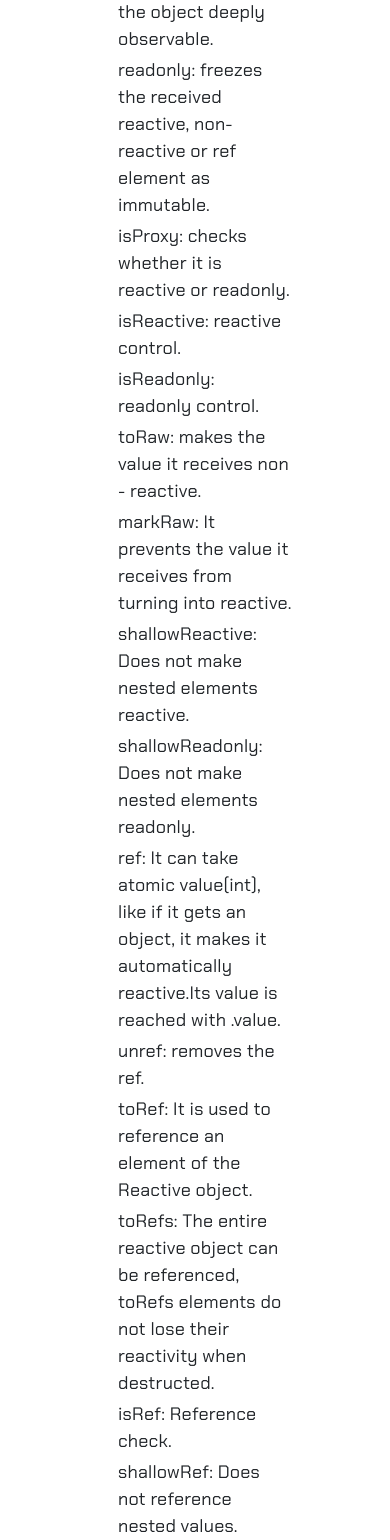
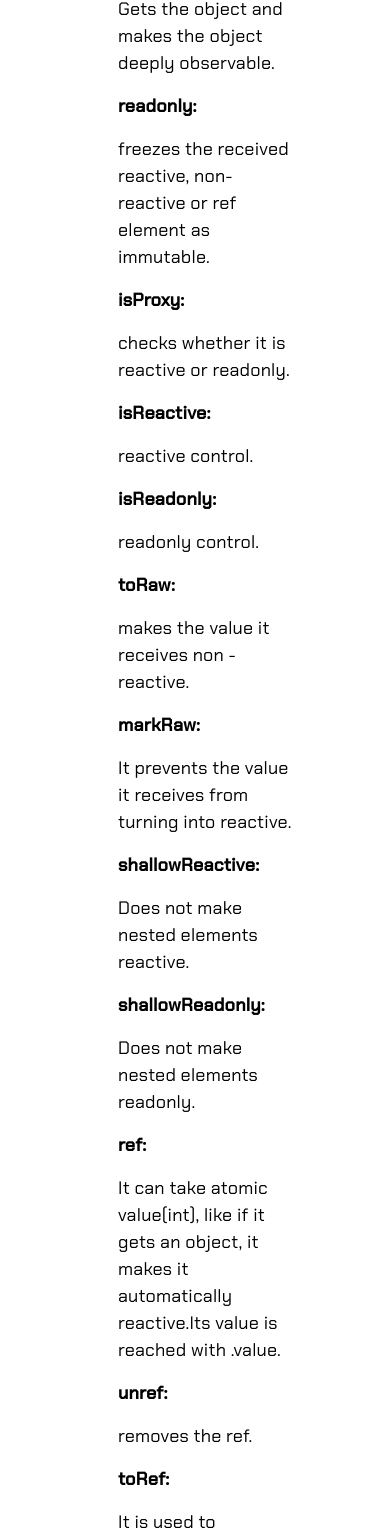
Before and after one commit to kaygusuzemre/emrekaygusuz.com-Template, a Vue app: page /blog in a window 390 px wide. Shown: the part 4838-6378 px from the top of the page. Built offline with nearby package versions, Linux system fonts and the light colour scheme.

Commit message:
home edited

```diff
--- a/src/components/Icons.vue
+++ b/src/components/Icons.vue
@@ -43,9 +43,9 @@ const icons = ref([
 
 <template>
     <div class="position-fixed">
-        <ul class="icons-list" v-for="icon in icons" :key="icon.id">
-            <li class="">
-                <a :href="icon.link" class="text-dark">
+        <ul class="icons" v-for="icon in icons" :key="icon.id">
+            <li class="icons-list">
+                <a :href="icon.link" class="ic text-dark">
                     <svg xmlns="http://www.w3.org/2000/svg" width="24" height="24" fill="currentColor" :class="icon.brand"
                         viewBox="0 0 16 16">
                         <path :d="icon.path" />
@@ -55,3 +55,9 @@ const icons = ref([
         </ul>
     </div>
 </template>
+
+<style>
+.btn-home:hover .icons {
+    transform: scale(1.5);
+}
+</style>
--- a/src/views/Blog.vue
+++ b/src/views/Blog.vue
@@ -1,66 +1,65 @@
 <script setup>
 import { ref } from 'vue'
-
 const reactivity = ref([
     {
-        items: 'reactive: Gets the object and makes the object deeply observable.'
+        items: 'reactive:', info: 'Gets the object and makes the object deeply observable.'
     },
     {
-        items: 'readonly: freezes the received reactive, non- reactive or ref element as immutable.'
+        items: 'readonly:', info: 'freezes the received reactive, non- reactive or ref element as immutable.'
     },
     {
-        items: 'isProxy: checks whether it is reactive or readonly.'
+        items: 'isProxy:', info: 'checks whether it is reactive or readonly.'
     },
     {
-        items: 'isReactive: reactive control.'
+        items: 'isReactive:', info: 'reactive control.'
     },
     {
-        items: 'isReadonly: readonly control.'
+        items: 'isReadonly:', info: 'readonly control.'
     },
     {
-        items: 'toRaw: makes the value it receives non - reactive.'
+        items: 'toRaw:', info: 'makes the value it receives non - reactive.'
     },
     {
-        items: 'markRaw: It prevents the value it receives from turning into reactive.'
+        items: 'markRaw:', info: 'It prevents the value it receives from turning into reactive.'
     },
     {
-        items: 'shallowReactive: Does not make nested elements reactive.'
+        items: 'shallowReactive:', info: 'Does not make nested elements reactive.'
     },
     {
-        items: 'shallowReadonly: Does not make nested elements readonly.'
+        items: 'shallowReadonly:', info: 'Does not make nested elements readonly.'
     },
     {
-        items: 'ref: It can take atomic value(int), like if it gets an object, it makes it automatically reactive.Its value is reached with .value.'
+        items: 'ref:', info: 'It can take atomic value(int), like if it gets an object, it makes it automatically reactive.Its value is reached with .value.'
     },
     {
-        items: 'unref: removes the ref.'
+        items: 'unref:', info: 'removes the ref.'
     },
     {
-        items: 'toRef: It is used to reference an element of the Reactive object.'
+        items: 'toRef:', info: 'It is used to reference an element of the Reactive object.'
     },
     {
-        items: 'toRefs: The entire reactive object can be referenced, toRefs elements do not lose their reactivity when destructed.'
+        items: 'toRefs:', info: 'The entire reactive object can be referenced, toRefs elements do not lose their reactivity when destructed.'
     },
     {
-        items: 'isRef: Reference check.'
+        items: 'isRef:', info: 'Reference check.'
     },
     {
-        items: 'shallowRef: Does not reference nested values.'
+        items: 'shallowRef:', info: 'Does not reference nested values.'
     },
     {
-        items: 'triggerRef: It is used to trigger the watchers watching shallowRef.'
+        items: 'triggerRef:', info: 'It is used to trigger the watchers watching shallowRef.'
     },
     {
-        items: 'customRef: It can be used to prepare a custom get set, there is a debounce example in the Vue3 document.'
+        items: 'customRef:', info: 'It can be used to prepare a custom get set, there is a debounce example in the Vue3 document.'
     },
     {
-        items: 'computed: It is used to process Reactive elements like reduce etc.Return value can be observed.'
+        items: 'computed:', info: 'It is used to process Reactive elements like reduce etc.Return value can be observed.'
     },
     {
-        items: 'watch: It watches the specified element or elements and calls the callback function at the time of change. (It was working singly in Vue2, but in Vue3, it can watch multiple elements.)'
+        items: 'watch:', info: 'It watches the specified element or elements and calls the callback function at the time of change. (It was working singly in Vue2, but in Vue3, it can watch multiple elements.)'
     },
     {
-        items: 'watchEffect: Observes the reactive variables in the function without specifying the element specifically.'
+        items: 'watchEffect:', info: ' Observes the reactive variables in the function without specifying the element specifically.'
     },
 ]);
 </script>
@@ -130,9 +129,10 @@ const reactivity = ref([
                 wanted to do this in the component, we were using <span class="info px-1">Vue.observable</span>. But in
                 terms of reactivity, that was all we had. In Vue 3, reactivity events have been made more detailed. </p>
             <h2 class="article3 border-bottom border-dark border-1 pb-2">Reactivity variables in Vue 3</h2>
-            <ul class="article2">
-                <li class="pb-1" v-for="reac in reactivity">
-                    {{ reac.items }}
+            <ul class="article2 pt-2">
+                <li class="" v-for="reac in reactivity" :key="reac">
+                    <p class="fw-bold pe-1">{{ reac.items }}</p>
+                    <p>{{ reac.info }}</p>
                 </li>
             </ul>
             <p class="article3 text-secondary">Note: There is more information about these on the Vue3 docs page. You can
--- a/src/views/Home.vue
+++ b/src/views/Home.vue
@@ -10,13 +10,21 @@
             </div>
         </div>
 
-        <div class="about p-5 mt-3">
-            <h2 class="text-uppercase pb-3 display-6">Do you wanna learn more about me?</h2>
-            <p class="text-secondary fs-5">Lorem ipsum dolor sit amet consectetur adipisicing elit. Enim eius iure
-                magnirepellendus! Repellat asperiores cumque et, veniam atque libero, deserunt ad mollitia corporis,
-                consequuntur facilis. Ad sequi delectus minima quis optio cum, quas distinctio architecto tempore rerum
-                enim quo veritatis id fuga eveniet vel, amet molestiae est saepe. Aut.
+        <div class="about text-center p-5 mt-3">
+            <h2 class="text-uppercase text-start pb-3 display-6">Do you wanna learn more about me?</h2>
+            <p class="text-secondary text-start fs-5">Hi, I'm Emre, and welcome to my personal website! I am a passionate
+                frontend developer with a keen eye for detail and a strong desire to create beautiful, user-friendly
+                interfaces. With 3 years of experience in the industry, I have honed my skills in HTML, CSS, JavaScript,
+                and other cutting-edge technologies to create dynamic and engaging websites that stand out from the crowd.
+                My approach to web development is centered around the user experience, and I take great pride in my ability
+                to create intuitive and seamless interfaces that are both functional and visually appealing. I believe that
+                good design is the foundation of a great website, and I am committed to staying up-to-date with the latest
+                trends and best practices in the industry. Thank you for visiting my website, and I look forward to the
+                opportunity to work with you!
             </p>
+
+            <router-link to="/About"><button class="btn-home btn btn-dark">Click For More Details!</button></router-link>
+
         </div>
     </div>
 </template>
--- a/src/views/Projects/Project1.vue
+++ b/src/views/Projects/Project1.vue
@@ -1,6 +1,6 @@
 <template>
     <div>
-        <h1>EVK Team</h1>
+        <h1 class="text-dark pb-3">EVK Team</h1>
         <p class="text-secondary">You will see the website template soon...</p>
         <p>Click
             <a class="text-decoration-none text-danger"
--- a/src/views/Projects/Project2.vue
+++ b/src/views/Projects/Project2.vue
@@ -1,9 +1,15 @@
 <template>
     <div class="">
-        <h1 class="text-danger pb-3">War of the Legends</h1>
-        <p class="text-secondary">Do you wanna be sorcerer or warrior to defeat dragons? <br><br>Choose your side
+        <h1 class="text-dark pb-3">War of the Legends</h1>
+        <p class="text-secondary text-start ">Do you wanna be sorcerer or warrior to defeat dragons? <br>Choose your
+            side
             and
             attack to the dragons with defending your castle! <br><br> Soon!</p>
-        <img src="../" alt="">
+        <p class="">Click
+            <a class="text-decoration-none text-danger" href="https://github.com/kaygusuzemre">here</a>
+            to see the
+            source codes on my Github
+            account.
+        </p>
     </div>
 </template>
```
Also changed, not shown: src/views/Projects.vue (+87 -33 lines), src/assets/img/vite.png (added).
